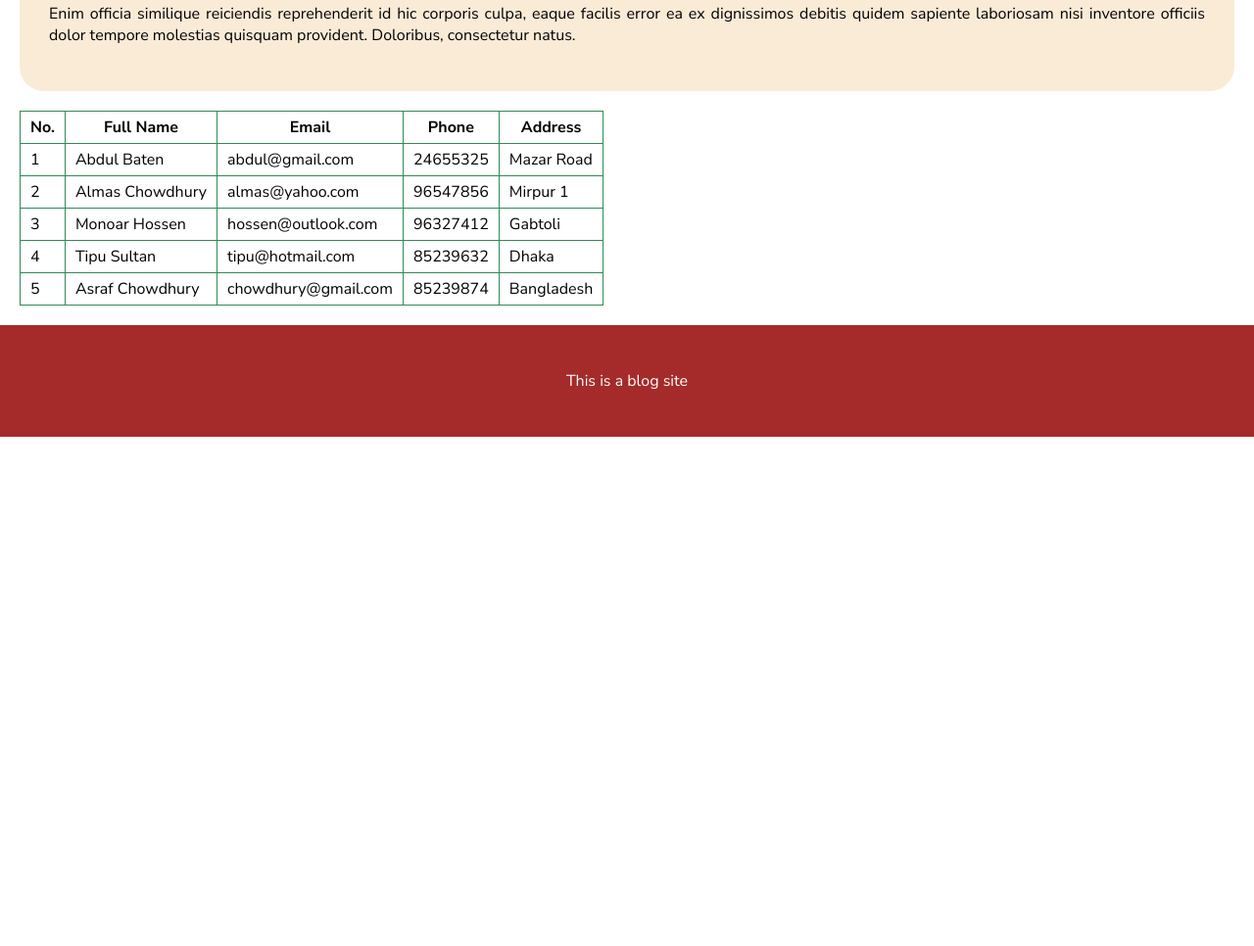
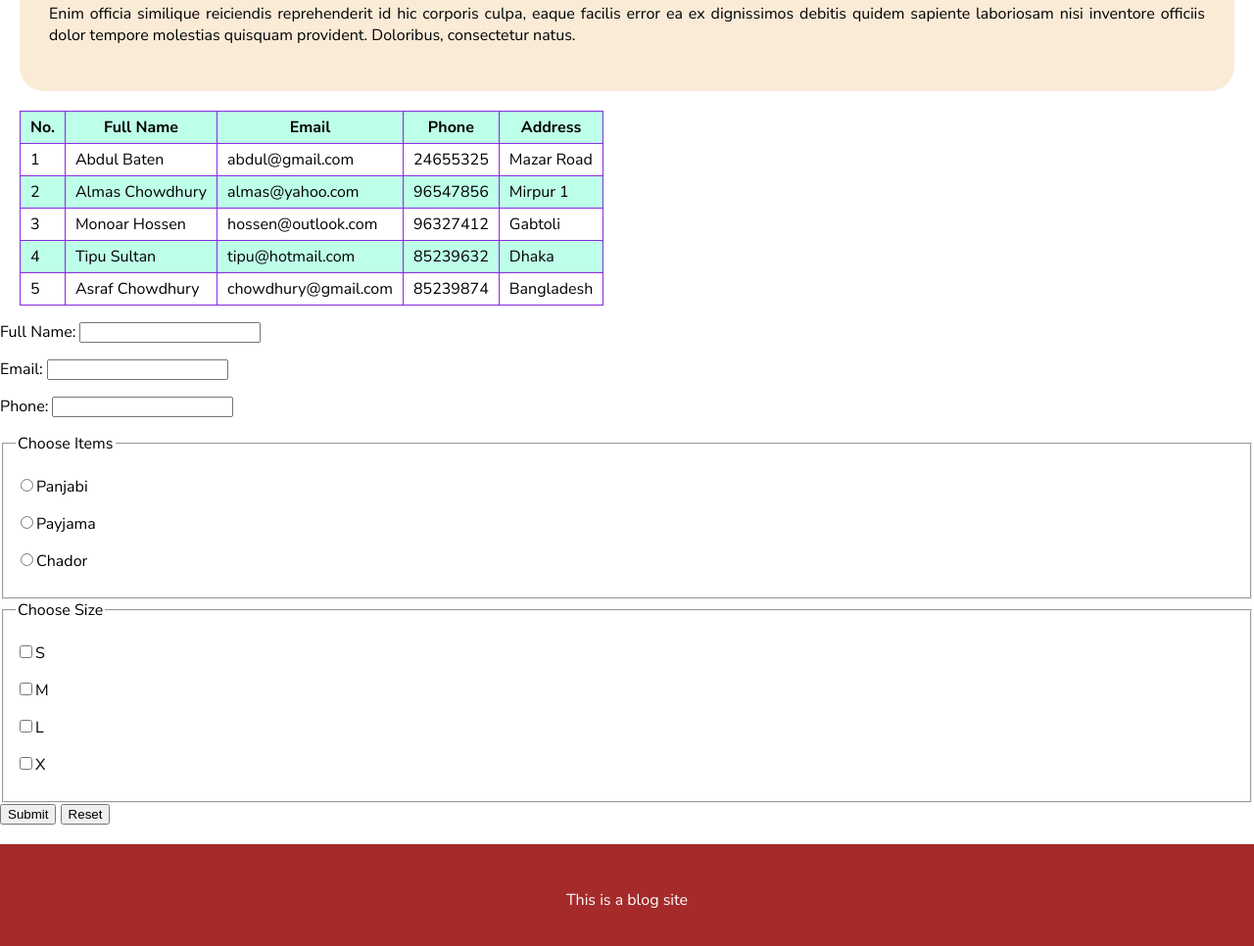
Before and after one commit to ruhulamin111/Explore-HTML-5, a plain HTML site: page index.html in a window 1280 px wide. Shown: the part 1396-2362 px from the top of the page at 98% size. Before the commit the page ends 1842 px from the top, so only its background shows below. Drawn offline with Linux system fonts and the light colour scheme.

Commit message:
added form

```diff
--- a/index.html
+++ b/index.html
@@ -102,6 +102,31 @@
             </tbody>
         </table>
     </section>
+    <!-- form  -->
+    <section>
+        <form action="">
+            <p><label for="name">Full Name: <input type="text" name="info" id="name"></label></p>
+            <p><label for="email">Email: <input type="email" name="info" id="email"></label></p>
+            <p><label for="phone">Phone: <input type="number" name="info" id="phone"></label></p>
+            <fieldset>
+                <legend>Choose Items</legend>
+                <p><label for="panjabi"><input type="radio" name="choose" id="panjabi">Panjabi</label></p>
+                <p><label for="payjama"><input type="radio" name="choose" id="payjama">Payjama</label></p>
+                <p><label for="chador"><input type="radio" name="choose" id="chador">Chador</label></p>
+            </fieldset>
+            <fieldset>
+                <legend>Choose Size</legend>
+                <p><label for="s"><input type="checkbox" name="size" id="s">S</label></p>
+                <p><label for="m"><input type="checkbox" name="size" id="m">M</label></p>
+                <p><label for="l"><input type="checkbox" name="size" id="l">L</label></p>
+                <p><label for="x"><input type="checkbox" name="size" id="x">X</label></p>
+            </fieldset>
+
+            <button type="submit">Submit</button>
+            <button type="reset">Reset</button>
+
+        </form>
+    </section>
     <!-- footer -->
     <footer>
         <p>This is a blog site</p>
--- a/style.css
+++ b/style.css
@@ -11,9 +11,14 @@ table {
     margin-left: 20px;
 }
 
+table th,
+tr:nth-child(2n) {
+    background-color: rgb(127, 255, 212, 0.5);
+}
+
 td,
 th {
-    border: 1px solid seagreen;
+    border: 1px solid blueviolet;
     padding: 5px 10px;
 }
 
```
